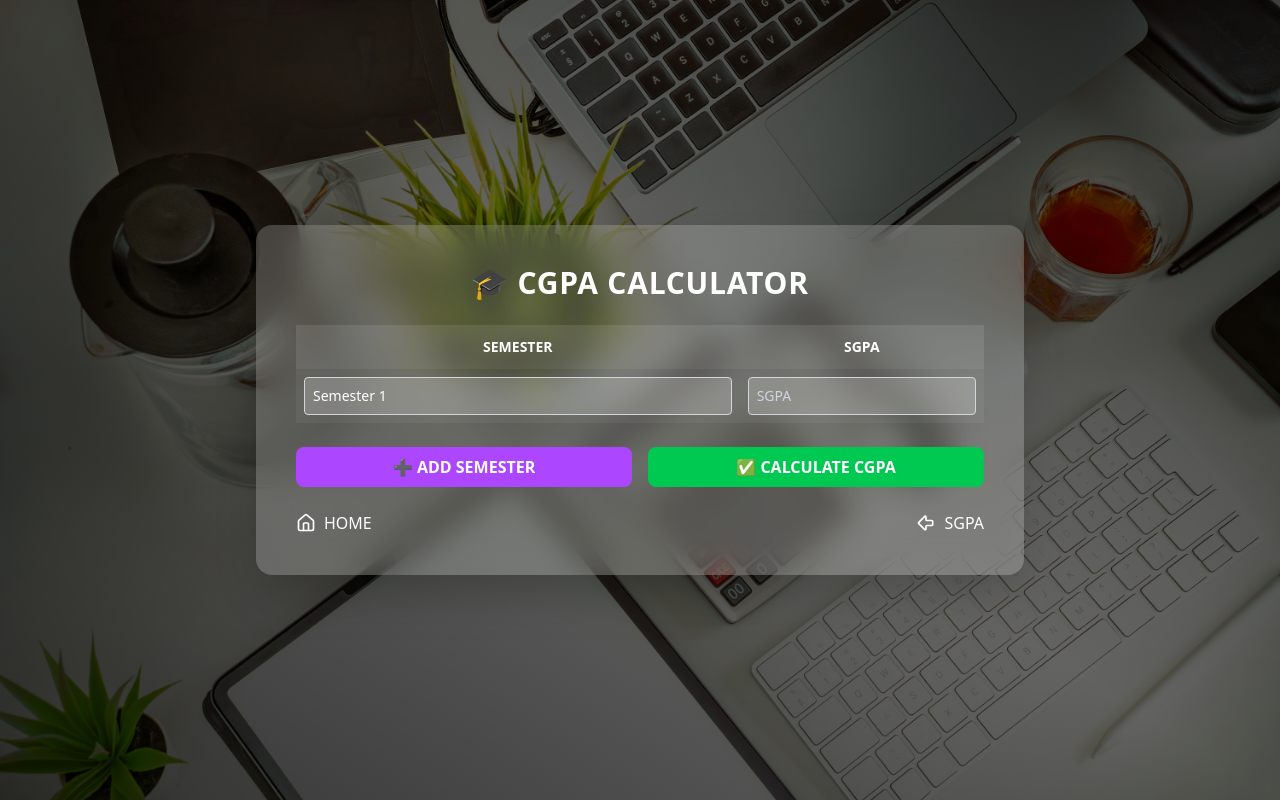
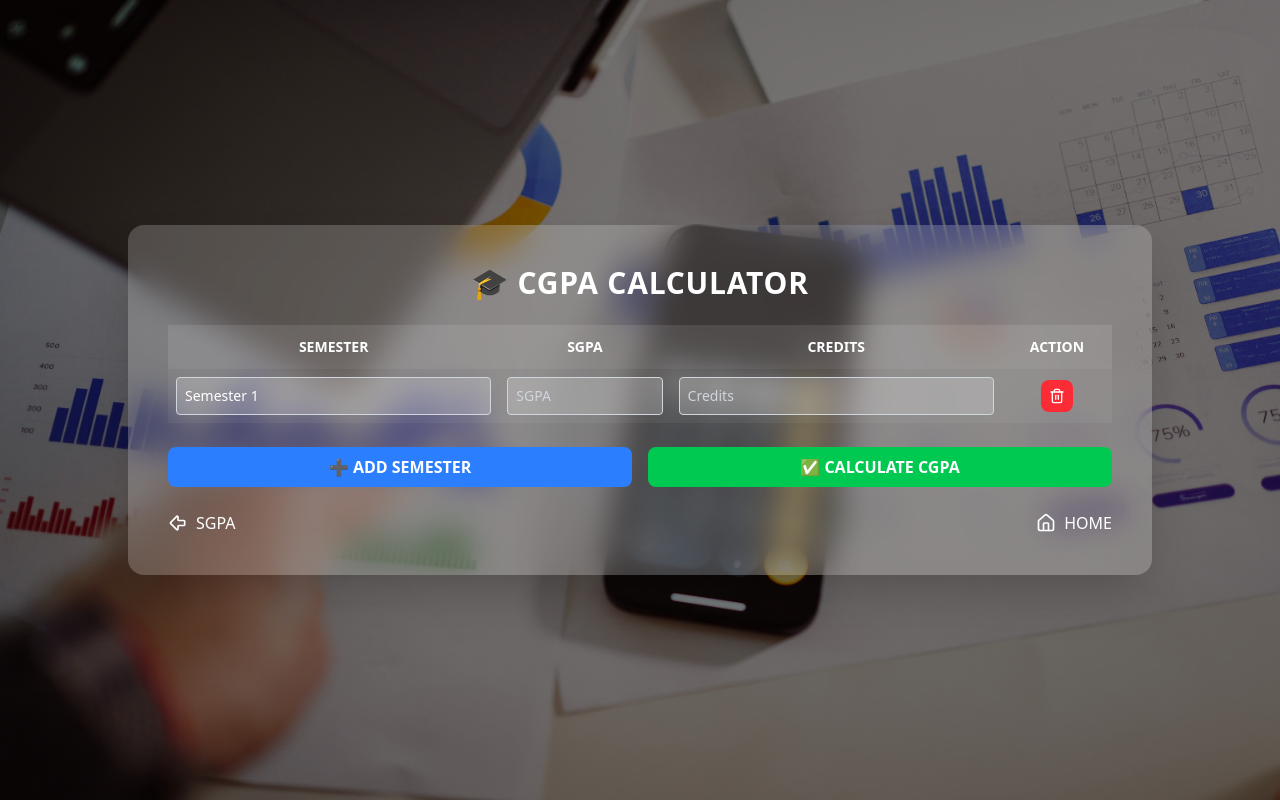
Before and after one commit to jayakumar46/cgpa-calculator, a React (Vite) app: page /cgpa-calculator in a window 1280 px wide. Built offline with nearby package versions, Linux system fonts and the light colour scheme.

Commit message:
feat:sgpa and cgpa form design update

```diff
--- a/src/pages/CgpaCalculation.jsx
+++ b/src/pages/CgpaCalculation.jsx
@@ -1,32 +1,28 @@
-import { ArrowBigLeft, Home } from "lucide-react";
+import { ArrowBigLeft, Home, Trash2 } from "lucide-react";
 import React, { useState } from "react";
 import { Link } from "react-router-dom";
-import bgImg from "../assets/bg-3.jpg";
-
-function computeCGPA(semesters) {
-  let totalSgpa = 0,
-    count = 0;
-  for (const s of semesters) {
-    if (s.sgpa !== "" && !Number.isNaN(Number(s.sgpa))) {
-      totalSgpa += Number(s.sgpa);
-      count++;
-    }
-  }
-  if (count === 0) return 0;
-  return Math.round((totalSgpa / count) * 100) / 100;
-}
+import bgImg from "../assets/bg-2.jpg";
 
 export default function CGPAForm() {
   const [semesters, setSemesters] = useState([
-    { name: "Semester 1", sgpa: "" },
+    { name: "Semester 1", sgpa: "", credits: "" },
   ]);
   const [cgpa, setCgpa] = useState(null);
 
   const addRow = () =>
     setSemesters([
       ...semesters,
-      { name: `Semester ${semesters.length + 1}`, sgpa: "" },
+      {
+        name: `Semester ${semesters.length + 1}`,
+        sgpa: "",
+        credits: "",
+      },
     ]);
+
+  const removeRow = (idx) => {
+    const arr = semesters.filter((_, i) => i !== idx);
+    setSemesters(arr);
+  };
 
   const update = (idx, key, value) => {
     const arr = [...semesters];
@@ -34,9 +30,24 @@ export default function CGPAForm() {
     setSemesters(arr);
   };
 
+  const computeCGPA = () => {
+    let totalWeighted = 0,
+      totalCredits = 0;
+
+    for (const s of semesters) {
+      const sgpa = Number(s.sgpa) || 0;
+      const credits = Number(s.credits) || 0;
+      totalWeighted += sgpa * credits;
+      totalCredits += credits;
+    }
+
+    if (totalCredits === 0) return 0;
+    return Math.round((totalWeighted / totalCredits) * 100) / 100;
+  };
+
   const calculate = (e) => {
     e.preventDefault();
-    const result = computeCGPA(semesters);
+    const result = computeCGPA();
     setCgpa(result);
   };
 
@@ -45,23 +56,22 @@ export default function CGPAForm() {
       style={{ backgroundImage: `url(${bgImg})` }}
       className="flex w-full min-h-screen justify-center items-center bg-cover bg-no-repeat relative"
     >
-      {/* Overlay */}
-      <div className="absolute inset-0 bg-gradient-to-tr from-black/80 via-black/60 to-black/70"></div>
+      <div className="absolute inset-0 bg-black/50"></div>
 
-      {/* Card */}
-      <div className="relative z-10 bg-white/20 backdrop-blur-lg p-6 sm:p-10 rounded-2xl shadow-2xl w-full max-w-3xl">
+      <div className="relative z-10 bg-white/20 backdrop-blur-lg p-6 sm:p-10 rounded-2xl shadow-2xl w-full max-w-5xl">
         <h2 className="text-center text-xl sm:text-3xl font-extrabold uppercase text-white tracking-wide">
           🎓 CGPA Calculator
         </h2>
 
         <form onSubmit={calculate} className="mt-6">
-          {/* Responsive Table */}
           <div className="overflow-x-auto">
             <table className="w-full text-sm text-white">
               <thead>
                 <tr className="uppercase bg-white/10">
                   <th className="p-3">Semester</th>
                   <th className="p-3">SGPA</th>
+                  <th className="p-3">Credits</th>
+                  <th className="p-3">Action</th>
                 </tr>
               </thead>
               <tbody>
@@ -69,7 +79,7 @@ export default function CGPAForm() {
                   <tr key={i} className="odd:bg-white/5 even:bg-white/10">
                     <td className="p-2">
                       <input
-                        className="border border-gray-300 bg-white/20 p-2 w-full outline-none rounded text-white placeholder-gray-300 focus:ring-2 focus:ring-blue-400 transition"
+                        className="border border-gray-300 bg-white/20 p-2 w-full outline-none rounded text-white placeholder-gray-300 focus:ring-2 focus:ring-green-400 transition"
                         value={s.name}
                         onChange={(e) => update(i, "name", e.target.value)}
                         placeholder="Semester Name"
@@ -77,15 +87,34 @@ export default function CGPAForm() {
                     </td>
                     <td className="p-2">
                       <input
-                        className="border border-gray-300 bg-white/20 p-2 w-full outline-none rounded text-white placeholder-gray-300 focus:ring-2 focus:ring-blue-400 transition"
+                        className="border border-gray-300 bg-white/20 p-2 w-full outline-none rounded text-white placeholder-gray-300 focus:ring-2 focus:ring-green-400 transition"
                         value={s.sgpa}
                         onChange={(e) => update(i, "sgpa", e.target.value)}
                         type="number"
                         min="0"
                         max="10"
-                        step="0.01"
+                        step="0.1"
                         placeholder="SGPA"
                       />
+                    </td>
+                    <td className="p-2">
+                      <input
+                        className="border border-gray-300 bg-white/20 p-2 w-full outline-none rounded text-white placeholder-gray-300 focus:ring-2 focus:ring-green-400 transition"
+                        value={s.credits}
+                        onChange={(e) => update(i, "credits", e.target.value)}
+                        type="number"
+                        min="0"
+                        placeholder="Credits"
+                      />
+                    </td>
+                    <td className="p-2 text-center">
+                      <button
+                        type="button"
+                        onClick={() => removeRow(i)}
+                        className="bg-red-500 hover:bg-red-600 p-2 rounded-lg text-white transition"
+                      >
+                        <Trash2 className="w-4 h-4" />
+                      </button>
                     </td>
                   </tr>
                 ))}
@@ -93,12 +122,11 @@ export default function CGPAForm() {
             </table>
           </div>
 
-          {/* Buttons */}
           <div className="flex flex-col sm:flex-row gap-4 mt-6">
             <button
               type="button"
               onClick={addRow}
-              className="w-full bg-purple-500 hover:bg-purple-600 py-2 px-4 text-white uppercase font-semibold rounded-lg transition transform hover:scale-105"
+              className="w-full bg-blue-500 hover:bg-blue-600 py-2 px-4 text-white uppercase font-semibold rounded-lg transition transform hover:scale-105"
             >
               ➕ Add Semester
             </button>
@@ -111,17 +139,22 @@ export default function CGPAForm() {
           </div>
         </form>
 
-        {/* Result */}
         {cgpa !== null && (
           <div className="mt-6 text-center">
-            <div className="bg-purple-500/80 text-white font-extrabold text-lg sm:text-2xl py-3 px-5 rounded-lg shadow-lg animate-bounce">
+            <div className="bg-green-500/80 text-white font-extrabold text-lg sm:text-2xl py-3 px-5 rounded-lg shadow-lg animate-bounce">
               CGPA: {cgpa}
             </div>
           </div>
         )}
 
-        {/* Navigation */}
         <div className="flex flex-col sm:flex-row justify-between items-center mt-6 gap-3 text-white">
+          <Link
+            to="/sgpa-calculator"
+            className="flex items-center gap-2 hover:text-green-400 transition"
+          >
+            <ArrowBigLeft className="w-5 h-5" />
+            SGPA
+          </Link>
           <Link
             to="/"
             className="flex items-center gap-2 hover:text-green-400 transition"
@@ -129,13 +162,6 @@ export default function CGPAForm() {
             <Home className="w-5 h-5" />
             HOME
           </Link>
-          <Link
-            to="/sgpa-calculator"
-            className="flex items-center gap-2 hover:text-green-400 transition"
-          >
-            <ArrowBigLeft className="w-5 h-5" />
-            SGPA
-          </Link>
         </div>
       </div>
     </div>
--- a/src/pages/SgpaCalculation.jsx
+++ b/src/pages/SgpaCalculation.jsx
@@ -1,17 +1,7 @@
-import { ArrowBigRight, Home } from "lucide-react";
+import { ArrowBigRight, Home, Trash2 } from "lucide-react";
 import React, { useState } from "react";
 import { Link } from "react-router-dom";
 import bgImg from "../assets/bg-2.jpg";
-
-const gradeMap = {
-  O: 10,
-  "A+": 9,
-  A: 8,
-  "B+": 7,
-  B: 6,
-  C: 5,
-  F: 0,
-};
 
 function marksToGradePoint(marks) {
   if (marks >= 90) return 10;
@@ -25,7 +15,7 @@ function marksToGradePoint(marks) {
 
 export default function SGPAForm() {
   const [subjects, setSubjects] = useState([
-    { name: "Subject 1", marks: "", grade: "", gradePoint: "", credits: 3 },
+    { name: "Subject 1", marks: "", gradePoint: "", credits: 3 },
   ]);
   const [sgpa, setSgpa] = useState(null);
   const [withMarks, setWithMarks] = useState(true);
@@ -36,19 +26,19 @@ export default function SGPAForm() {
       {
         name: `Subject ${subjects.length + 1}`,
         marks: "",
-        grade: "",
         gradePoint: "",
         credits: 3,
       },
     ]);
 
+  const removeRow = (idx) => {
+    const arr = subjects.filter((_, i) => i !== idx);
+    setSubjects(arr);
+  };
+
   const update = (idx, key, value) => {
     const arr = [...subjects];
     arr[idx][key] = value;
-
-    // If grade is updated, automatically update gradePoint
-    if (key === "grade") arr[idx].gradePoint = gradeMap[value] || 0;
-
     setSubjects(arr);
   };
 
@@ -61,16 +51,16 @@ export default function SGPAForm() {
       if (!credits) continue;
       totalCredits += credits;
 
-      let gp = 0;
+      let gp;
       if (withMarks) {
         gp =
-          s.gradePoint !== ""
+          s.gradePoint !== "" && s.gradePoint != null
             ? Number(s.gradePoint)
-            : s.marks !== ""
+            : s.marks !== "" && s.marks != null
             ? marksToGradePoint(Number(s.marks))
             : 0;
       } else {
-        gp = s.gradePoint !== "" ? Number(s.gradePoint) : 0;
+        gp = Number(s.gradePoint) || 0;
       }
 
       totalWeighted += gp * credits;
@@ -82,7 +72,8 @@ export default function SGPAForm() {
 
   const calculate = (e) => {
     e.preventDefault();
-    setSgpa(computeSGPA());
+    const result = computeSGPA();
+    setSgpa(result);
   };
 
   return (
@@ -97,7 +88,7 @@ export default function SGPAForm() {
           🎓 SGPA Calculator
         </h2>
 
-        {/* Toggle */}
+        {/* Toggle Button */}
         <div className="flex justify-center gap-4 mt-4">
           <button
             onClick={() => setWithMarks(true)}
@@ -124,9 +115,9 @@ export default function SGPAForm() {
                 <tr className="uppercase bg-white/10">
                   <th className="p-3">Name</th>
                   {withMarks && <th className="p-3">Marks</th>}
-                  <th className="p-3">Grade</th>
-                  <th className="p-3">Grade Point</th>
+                  <th className="p-3">{withMarks ? "Grade Point" : "Grade"}</th>
                   <th className="p-3">Credits</th>
+                  <th className="p-3">Action</th>
                 </tr>
               </thead>
               <tbody>
@@ -140,7 +131,6 @@ export default function SGPAForm() {
                         placeholder="Subject Name"
                       />
                     </td>
-
                     {withMarks && (
                       <td className="p-2">
                         <input
@@ -154,26 +144,6 @@ export default function SGPAForm() {
                         />
                       </td>
                     )}
-
-                    <td className="p-2">
-                      <select
-                        className="border border-gray-300 bg-white/20 p-2 w-full outline-none rounded text-white placeholder-gray-300 focus:ring-2 focus:ring-green-400 transition"
-                        value={s.grade}
-                        onChange={(e) => update(i, "grade", e.target.value)}
-                      >
-                        <option value="">Select</option>
-                        {Object.keys(gradeMap).map((g) => (
-                          <option
-                            key={g}
-                            value={g}
-                            className="bg-black/30 font-medium "
-                          >
-                            {g}
-                          </option>
-                        ))}
-                      </select>
-                    </td>
-
                     <td className="p-2">
                       <input
                         className="border border-gray-300 bg-white/20 p-2 w-full outline-none rounded text-white placeholder-gray-300 focus:ring-2 focus:ring-green-400 transition"
@@ -188,7 +158,6 @@ export default function SGPAForm() {
                         placeholder="GP"
                       />
                     </td>
-
                     <td className="p-2">
                       <input
                         className="border border-gray-300 bg-white/20 p-2 w-full outline-none rounded text-white placeholder-gray-300 focus:ring-2 focus:ring-green-400 transition"
@@ -198,6 +167,15 @@ export default function SGPAForm() {
                         min="0"
                         placeholder="Credits"
                       />
+                    </td>
+                    <td className="p-2 text-center">
+                      <button
+                        type="button"
+                        onClick={() => removeRow(i)}
+                        className="bg-red-500 hover:bg-red-600 p-2 rounded-lg text-white transition"
+                      >
+                        <Trash2 className="w-4 h-4" />
+                      </button>
                     </td>
                   </tr>
                 ))}
```
